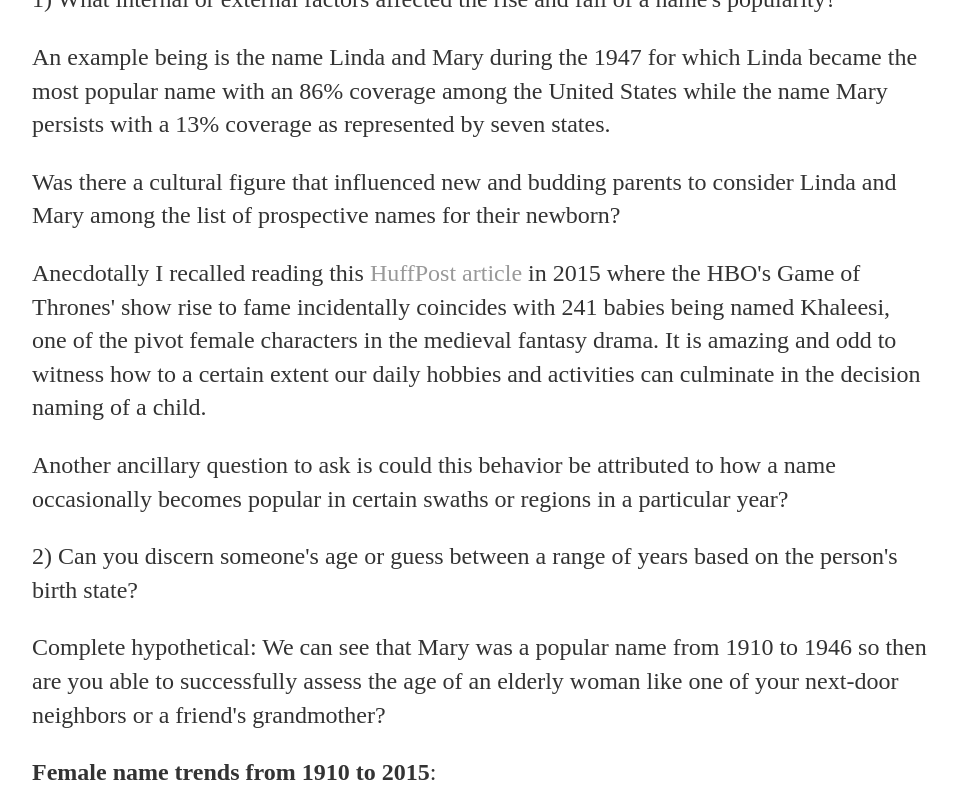
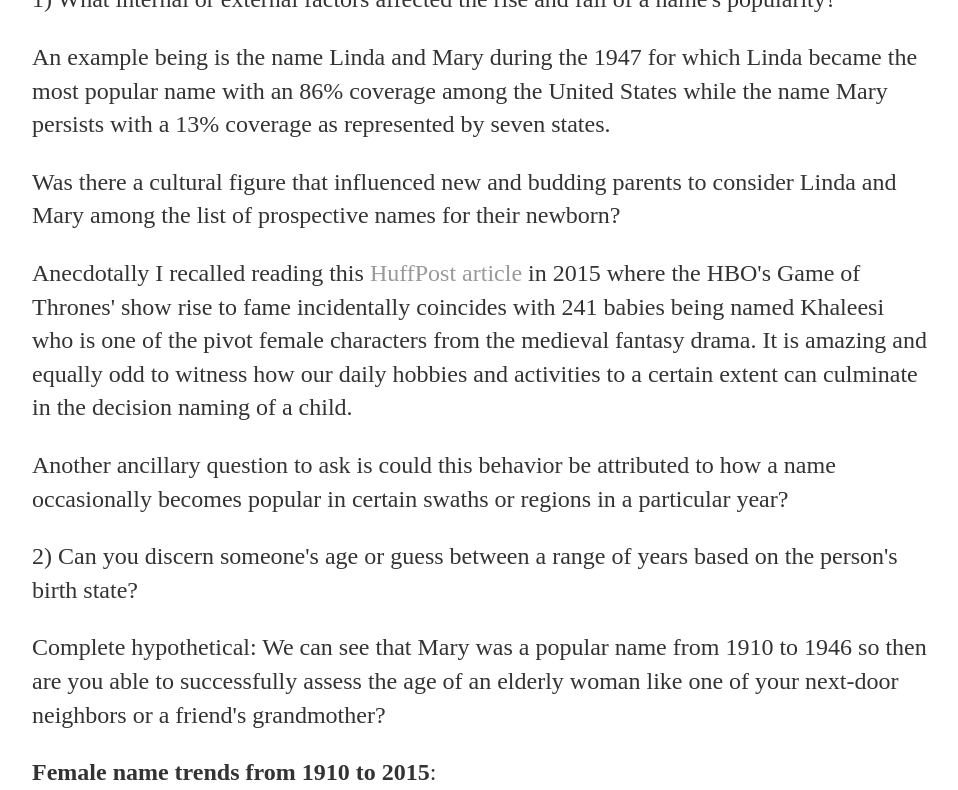
Before and after one commit to michaelip2/michaelip2.github.io, a Jekyll site: the page built from _posts/2018-01-01-social-security-administration-name-interactive-dashboard.md, in a window 1280 px wide and 900 px high, scrolled down 1046 px, cut to the strip 0-790 px from the top of the window. Shown: the whole strip, without its empty margins (160-1118 px from the left). Built offline with Jekyll 4.4.1, drawn with Linux system fonts in a browser that asks for light colours.

Commit message:
Update 2018-01-01-social-security-administration-name-interactive-dashboard.md

```diff
--- a/_posts/2018-01-01-social-security-administration-name-interactive-dashboard.md
+++ b/_posts/2018-01-01-social-security-administration-name-interactive-dashboard.md
@@ -12,7 +12,7 @@
 <p>1) What internal or external factors affected the rise and fall of a name's popularity?</p>
 <p>An example being is the name Linda and Mary during the 1947 for which Linda became the most popular name with an 86% coverage among the United States while the name Mary persists with a 13% coverage as represented by seven states.</p>
 <p>Was there a cultural figure that influenced new and budding parents to consider Linda and Mary among the list of prospective names for their newborn?</p>
-<p>Anecdotally I recalled reading this <a href="https://www.huffingtonpost.com/2015/04/08/game-of-thrones-baby-names_n_7018504.html">HuffPost article</a> in 2015 where the HBO's Game of Thrones' show rise to fame incidentally coincides with 241 babies being named Khaleesi, one of the pivot female characters in the medieval fantasy drama. It is amazing and odd to witness how to a certain extent our daily hobbies and activities can culminate in the decision naming of a child.</p>
+<p>Anecdotally I recalled reading this <a href="https://www.huffingtonpost.com/2015/04/08/game-of-thrones-baby-names_n_7018504.html">HuffPost article</a> in 2015 where the HBO's Game of Thrones' show rise to fame incidentally coincides with 241 babies being named Khaleesi who is one of the pivot female characters from the medieval fantasy drama. It is amazing and equally odd to witness how our daily hobbies and activities to a certain extent can culminate in the decision naming of a child.</p>
 <p>Another ancillary question to ask is could this behavior be attributed to how a name occasionally becomes popular in certain swaths or regions in a particular year?</p>
 <p>2) Can you discern someone's age or guess between a range of years based on the person's birth state?</p>
 <p>Complete hypothetical: We can see that Mary was a popular name from 1910 to 1946 so then are you able to successfully assess the age of an elderly woman like one of your next-door neighbors or a friend's grandmother?</p>
```
